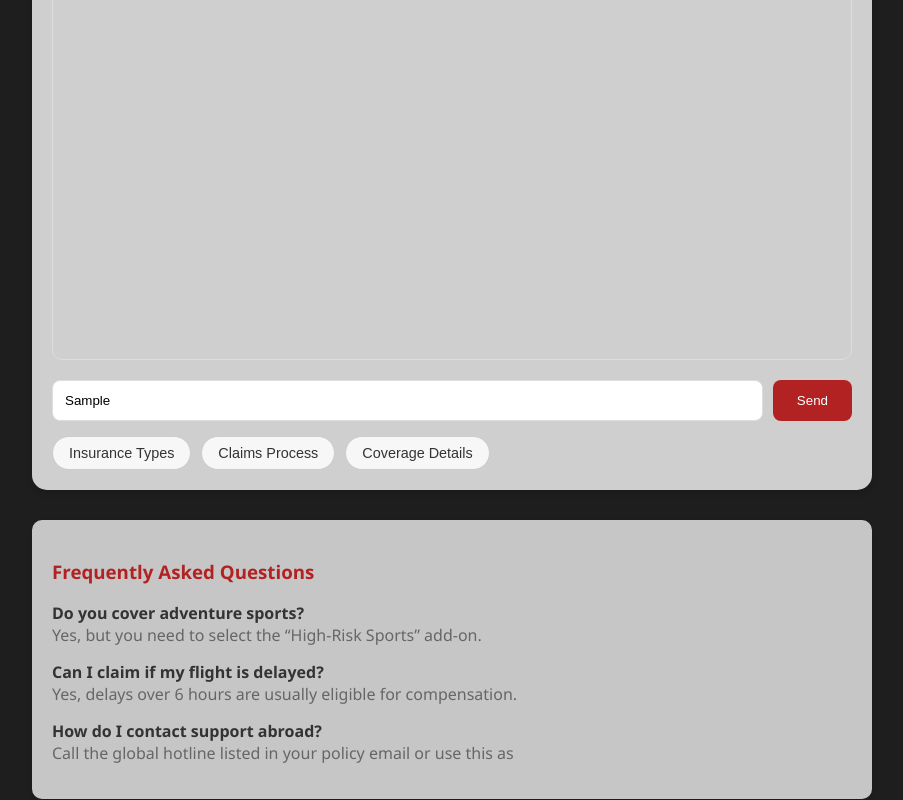
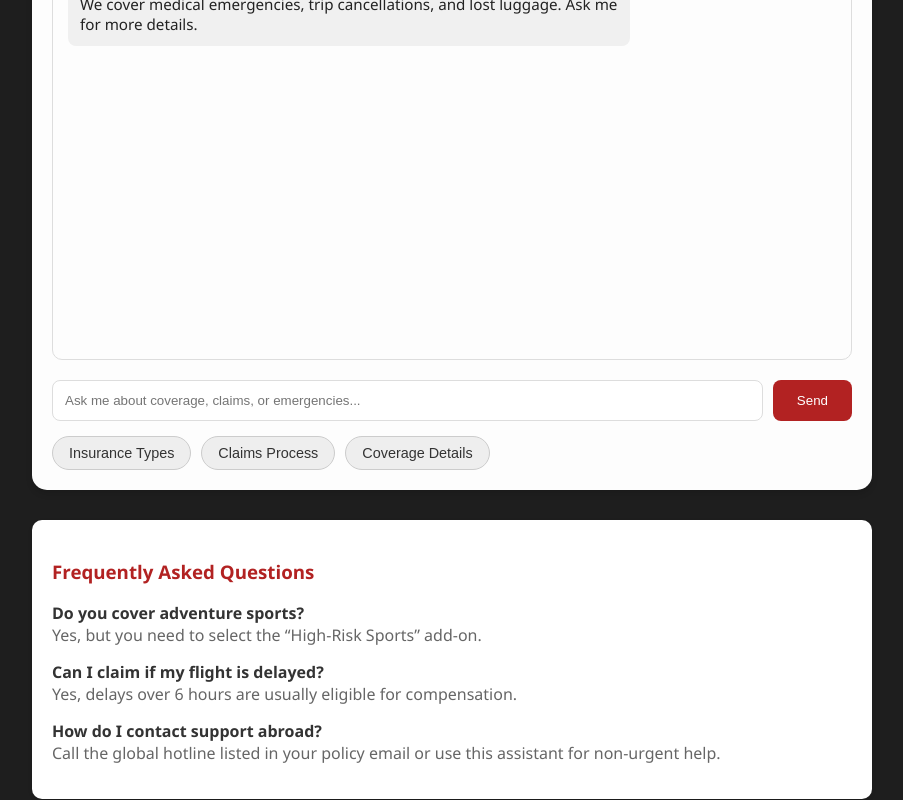
Before and after one commit to dyespring/travel_insurance_ai_agent, a plain HTML site: page chatbox1.4.html in a window 1280 px wide. Both pictures are taken after typing "Sample" into the empty fields and a click on the button "Send". Shown: the part 579-1379 px from the top of the page, without its empty margins (188-1091 px from the left). Drawn offline with Linux system fonts and the light colour scheme.

Commit message:
Update chatbox1.4.html

```diff
--- a/chatbox1.4.html
+++ b/chatbox1.4.html
@@ -68,7 +68,7 @@
     .main-content {
       padding: 30px;
       text-align: center;
-      color: #8b8989;
+      color: #f0f0f0;
     }
 
     .main-content h2 {
@@ -78,14 +78,14 @@
     .main-content p {
       max-width: 800px;
       margin: 0 auto;
-      color: #ffffff;
+      color: #ccc;
     }
 
     /* === Chat Container === */
     .chat-container {
       max-width: 800px;
       margin: 0 auto;
-      background: #cfcfcf; /* Brighter chat box for contrast */
+      background: #fdfdfd; /* Brighter chat box for contrast */
       border-radius: 15px;
       box-shadow: 0 4px 6px rgba(0,0,0,0.12);
       padding: 20px;
@@ -157,7 +157,7 @@
 
     .suggestion-buttons .suggest-btn {
       padding: 8px 16px;
-      background-color: #f7f7f7;
+      background-color: #eeeeee;
       color: #333;
       border: 1px solid #ccc;
       border-radius: 20px;
@@ -175,7 +175,7 @@
       max-width: 800px;
       margin: 30px auto;
       padding: 20px;
-      background: #c6c6c6;
+      background: #fff;
       border-radius: 10px;
       box-shadow: 0 2px 4px rgba(0,0,0,0.1);
     }
@@ -199,7 +199,7 @@
 
     /* === Footer === */
     footer {
-      background-color: #848484;
+      background-color: #f1f1f1;
       padding: 10px 20px;
       text-align: center;
       font-size: 14px;
@@ -270,4 +270,62 @@
     </div>
     <div class="qa-item">
       <strong>How do I contact support abroad?</strong>
-      <span>Call the global hotline listed in your policy email or use this as
+      <span>Call the global hotline listed in your policy email or use this assistant for non-urgent help.</span>
+    </div>
+  </div>
+
+  <!-- Footer -->
+  <footer>
+    &copy; 2025 Smart Travel Insurance Assistant. All rights reserved.
+  </footer>
+
+  <!-- JavaScript section for chatbot logic -->
+  <script>
+    // Simulated AI response logic (replace with actual API if needed)
+    async function getAIResponse(userMessage) {
+      const responses = {
+        "Insurance Types": "We offer: Short-Term, Long-Term, Family, and High-Risk Sports Insurance.",
+        "How do I file a claim?": "To file a claim: Submit documents online, wait 1–3 business days, then receive payment.",
+        "What is covered in the standard plan?": "Standard coverage includes: medical emergencies, trip cancellation, lost luggage.",
+        "default": "We cover medical emergencies, trip cancellations, and lost luggage. Ask me for more details."
+      };
+      await new Promise(resolve => setTimeout(resolve, 800)); // Simulated delay
+      return {
+        response: responses[userMessage] || responses["default"]
+      };
+    }
+
+    // Handle send button click
+    async function sendMessage() {
+      const input = document.getElementById('userInput');
+      const userMessage = input.value.trim();
+      if (!userMessage) return;
+      addMessage(userMessage, 'user');
+      input.value = '';
+      const response = await getAIResponse(userMessage);
+      addMessage(response.response, 'bot');
+    }
+
+    // Add message to chat area
+    function addMessage(text, sender) {
+      const history = document.getElementById('chatHistory');
+      const messageDiv = document.createElement('div');
+      messageDiv.className = `message ${sender}-message`;
+      messageDiv.textContent = text;
+      history.appendChild(messageDiv);
+      history.scrollTop = history.scrollHeight;
+    }
+
+    // Handle suggestion button click
+    function handleSuggestion(text) {
+      document.getElementById('userInput').value = text;
+      sendMessage();
+    }
+
+    // Allow pressing Enter to send message
+    document.getElementById('userInput').addEventListener('keypress', (e) => {
+      if (e.key === 'Enter') sendMessage();
+    });
+  </script>
+</body>
+</html>
```
